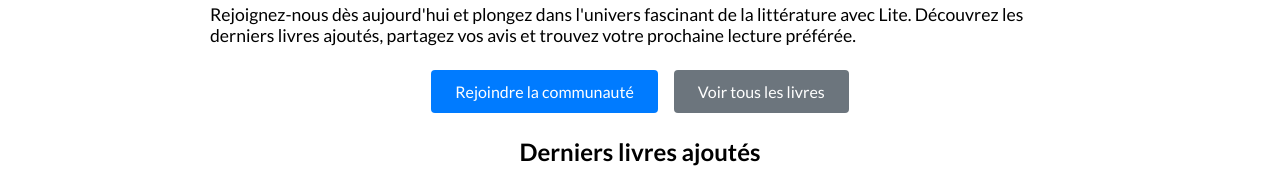
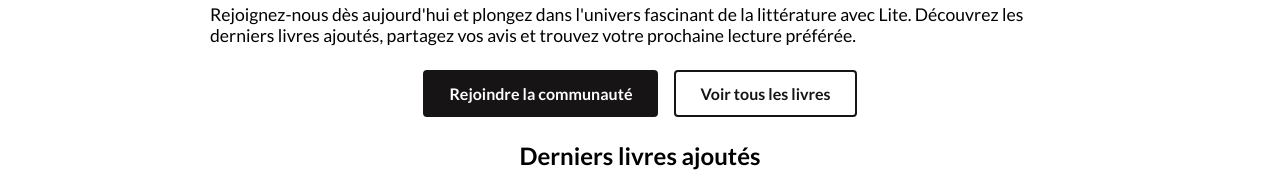
Before and after one commit to QuentinGra/lite-front, a Vue app: page / in a window 1280 px wide. Shown: the part 353-525 px from the top of the page. Built offline with nearby package versions, Linux system fonts and the light colour scheme; no server answers; what @formkit/vue would draw is missing.

Commit message:
fix(user-book-list-detail): update class name for book item in reading list

```diff
--- a/src/assets/scss/components/_button.scss
+++ b/src/assets/scss/components/_button.scss
@@ -69,27 +69,33 @@
     padding: 0.75rem 1.5rem;
     text-decoration: none;
     color: fn.color(light);
-    border: none;
+    font-weight: 600;
+    border: 2px solid fn.color(dark);
     border-radius: fn.border-radius(default);
-    background-color: #007bff;
+    background-color: fn.color(dark);
     transition: background-color 0.3s;
 
     &:hover {
-      background-color: #0056b3;
+      background-color: fn.color(light);
+      color: fn.color(dark);
+      font-weight: 600;
     }
   }
 
   &-secondary {
     padding: 0.75rem 1.5rem;
     text-decoration: none;
-    color: fn.color(light);
-    border: none;
+    color: fn.color(dark);
+    font-weight: 600;
+    border: 2px solid fn.color(dark);
+    background-color: fn.color(light);
     border-radius: fn.border-radius(default);
-    background-color: #6c757d;
     transition: background-color 0.3s;
 
     &:hover {
-      background-color: #5a6268;
+      background-color: fn.color(dark);
+      color: fn.color(light);
+      font-weight: 600;
     }
   }
 }
--- a/src/assets/scss/components/_card.scss
+++ b/src/assets/scss/components/_card.scss
@@ -4,7 +4,7 @@
 .card {
   background-color: #ffffff;
   border-radius: fn.border-radius(medium);
-  box-shadow: 0 4px 6px rgba(0, 0, 0, 0.1);
+  box-shadow: 0 6px 12px fn.shadow-color(sm);
   overflow: hidden;
   @extend %flex-column;
   transition:
@@ -13,7 +13,7 @@
 
   &:hover {
     transform: translateY(-5px);
-    box-shadow: 0 6px 12px rgba(0, 0, 0, 0.15);
+    box-shadow: 0 12px 14px fn.shadow-color(md);
   }
 
   &-link {
@@ -48,8 +48,8 @@
   }
 
   &-button {
-    background-color: #3b82f6;
-    color: #ffffff;
+    background-color: fn.color(dark);
+    color: fn.color(light);
     font-weight: bold;
     padding: 0.75rem 1rem;
     width: 100%;
@@ -57,10 +57,6 @@
     cursor: pointer;
     transition: background-color 0.3s ease;
     font-size: fn.font-size(base);
-
-    &:hover {
-      background-color: #2563eb;
-    }
   }
 }
 
--- a/src/assets/scss/pages/_bookList.scss
+++ b/src/assets/scss/pages/_bookList.scss
@@ -30,10 +30,15 @@
 
   &-search {
     padding: 0.5rem;
-    border: 1px solid #d1d5db;
+    border: 1px solid fn.color(dark);
     border-radius: fn.border-radius(default);
     font-size: fn.font-size(base);
     flex-grow: 1;
+
+    &:focus {
+      outline: none;
+      border-color: fn.color(primary);
+    }
   }
 
   &-item {
@@ -67,7 +72,7 @@
 
   &-no-results {
     text-align: center;
-    color: #6b7280;
+    color: fn.color(grey-bg);
     font-style: italic;
     margin-top: 1rem;
   }
--- a/src/assets/scss/pages/_categoryList.scss
+++ b/src/assets/scss/pages/_categoryList.scss
@@ -39,10 +39,15 @@
 
   &-search {
     padding: 0.5rem;
-    border: 1px solid #d1d5db;
+    border: 1px solid fn.color(dark);
     border-radius: fn.border-radius(default);
     font-size: fn.font-size(base);
     flex-grow: 1;
+
+    &:focus {
+      outline: none;
+      border-color: fn.color(primary);
+    }
   }
 
   &-no-results {
@@ -66,7 +71,7 @@
     &-icon {
       width: 2rem;
       margin-right: 1rem;
-      color: #3b82f6;
+      color: fn.color(dark);
     }
 
     &-title {
--- a/src/assets/scss/pages/_listDetail.scss
+++ b/src/assets/scss/pages/_listDetail.scss
@@ -23,7 +23,7 @@
   }
 }
 
-.book-item {
+.book-item-list {
   display: grid;
   grid-template-columns: 1fr auto auto;
   align-items: center;
--- a/src/assets/scss/utils/_variable.scss
+++ b/src/assets/scss/utils/_variable.scss
@@ -53,5 +53,6 @@ $spacing: (
 
 // Shadows
 $shadow-color: (
-  sm: rgba(0, 0, 0, 0.1)
+  sm: rgba(0, 0, 0, 0.1),
+  md: rgba(0, 0, 0, 0.2)
 );
--- a/src/views/user/UserBookListDetailView.vue
+++ b/src/views/user/UserBookListDetailView.vue
@@ -61,7 +61,7 @@ onMounted((): void => {
     <div v-if="errorMessage" class="form-error">{{ errorMessage }}</div>
 
     <div class="books-list">
-      <div v-for="item in list?.readingListBooks" :key="item.book.name" class="book-item">
+      <div v-for="item in list?.readingListBooks" :key="item.book.name" class="book-item-list">
         <h3>{{ item.book.name }}</h3>
         <div class="status">
           {{ item.status in STATUS_OPTIONS ? STATUS_OPTIONS[item.status as ReadingStatus] : '' }}
```
